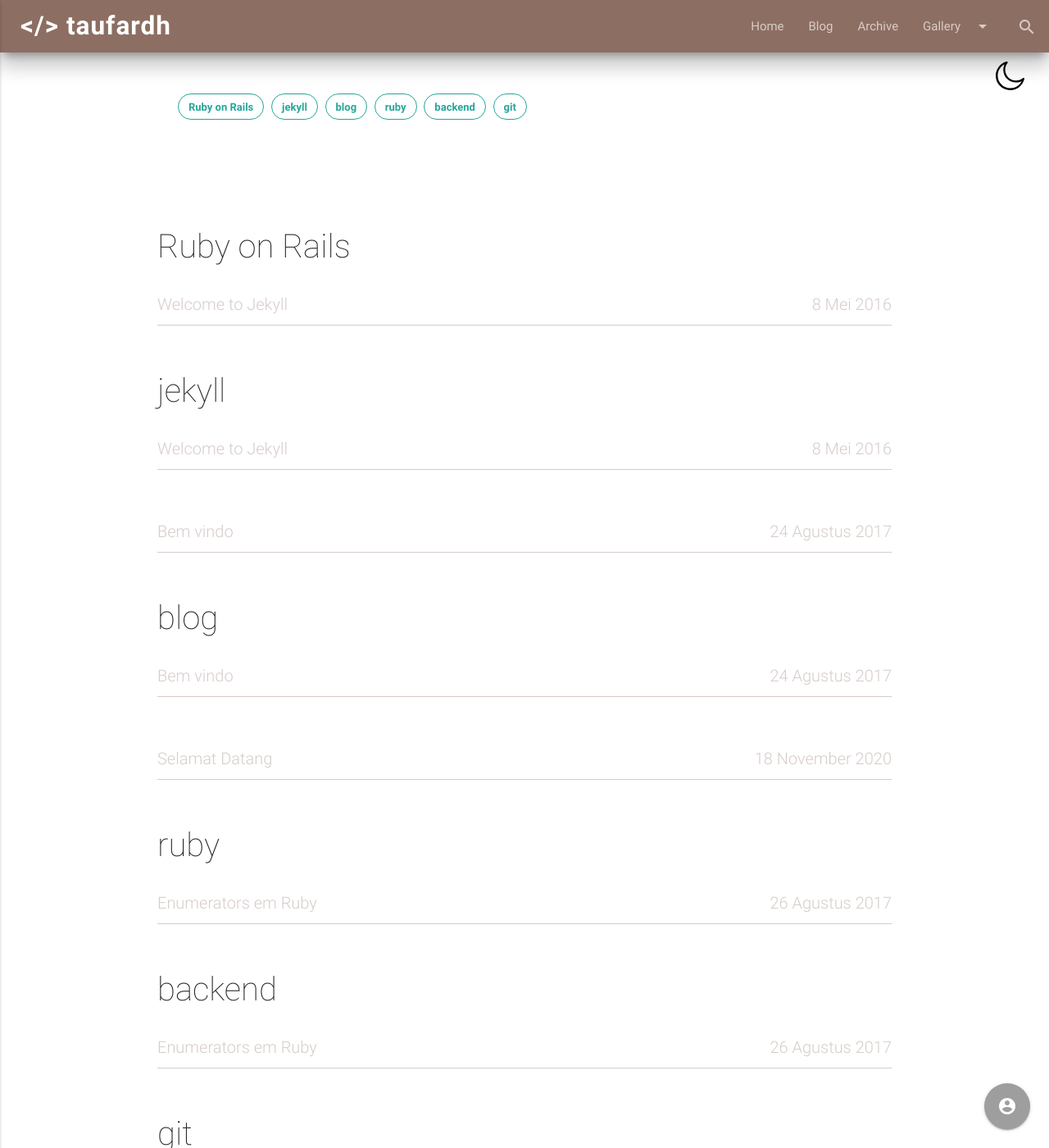
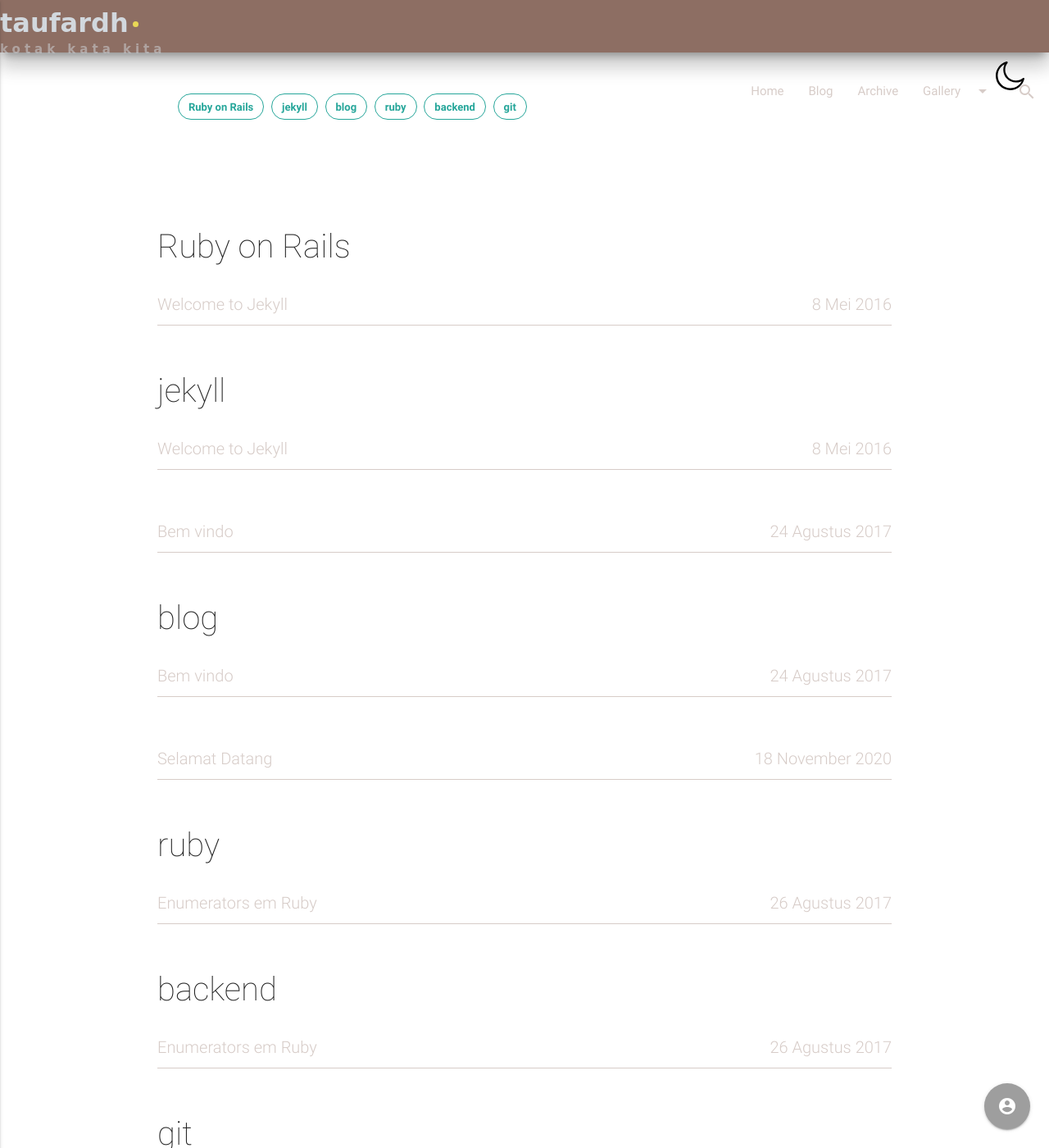
Before and after one commit to taufardh/old_project, a Jekyll site: the page built from tags.html, in a window 1280 px wide and 1400 px high. Shown: the whole window at 82% size. Built offline with Jekyll 4.4.1, drawn with Linux system fonts in a browser that asks for light colours.

Commit message:
stylized title

```diff
--- a/_includes/header.html
+++ b/_includes/header.html
@@ -14,5 +14,167 @@
 
     <link href="{{ "/assets/css/main.css" | prepend: site.baseurl }}" type="text/css" rel="stylesheet" media="screen,projection"/>
     <link href="{{ "/assets/css/preloader.css" | prepend: site.baseurl }}" type="text/css" rel="stylesheet" media="screen,projection"/>
+
+    <style>
+        .boxweb {
+          position: relative;
+          display: flex;
+          justify-content: center;
+          flex-direction: column;
+          }
+          .boxweb .titleweb {
+          width: 100%;
+          position: relative;
+          display: flex;
+          align-items: center;
+          height: 50px;
+          }
+          .boxweb .titleweb .blockweb {
+          width: 0%;
+          height: inherit;
+          background: #ffb510;
+          position: absolute;
+          animation: mainBlock 2s cubic-bezier(0.74, 0.06, 0.4, 0.92) forwards;
+          display: flex;
+          }
+          .boxweb .titleweb h1 {
+          font-family: 'Comic Sans MS';
+          font-weight: bold;
+          color: #d2d8de;
+          font-size: 32px;
+          -webkit-animation: mainFadeIn 2s forwards;
+          -o-animation: mainFadeIn 2s forwards;
+          animation: mainFadeIn 2s forwards;
+          animation-delay: 1.6s;
+          opacity: 0;
+          display: flex;
+          align-items: baseline;
+          position: relative;
+          }
+          .boxweb .titleweb h1 span {
+          width: 0px;
+          height: 0px;
+          -webkit-border-radius: 50%;
+          -moz-border-radius: 50%;
+          border-radius: 50%;
+          background: #ffb510;
+          -webkit-animation: load 0.6s cubic-bezier(0.74, 0.06, 0.4, 0.92) forwards;
+          animation: popIn 0.8s cubic-bezier(0.74, 0.06, 0.4, 0.92) forwards;
+          animation-delay: 2s;
+          margin-left: 5px;
+          margin-top: -10px;
+          position: absolute;
+          bottom: 13px;
+          right: -12px;
+          }
+          .boxweb .roleweb {
+          width: 100%;
+          position: relative;
+          display: flex;
+          align-items: center;
+          height: 39px;
+          margin-top: -10px;
+          }
+          .boxweb .roleweb .blockweb {
+          width: 0%;
+          height: inherit;
+          background: #e91e63;
+          position: absolute;
+          animation: secBlock 2s cubic-bezier(0.74, 0.06, 0.4, 0.92) forwards;
+          animation-delay: 2s;
+          display: flex;
+          }
+          .boxweb .roleweb p {
+          font-family: 'Comic Sans MS';
+          font-weight: bold;
+          animation: secFadeIn 2s forwards;
+          animation-delay: 3.2s;
+          opacity: 0;
+          /*font-weight: 400;
+          font-family: 'Lato';*/
+          color: #d2d8de;
+          font-size: 15px;
+          /* text-transform: uppercase; */
+          letter-spacing: 5px;
+          }
+          @keyframes mainBlock {
+          0% {
+            width: 0%;
+            left: 0;
+          }
+          50% {
+            width: 100%;
+            left: 0;
+          }
+          100% {
+            width: 0;
+            left: 100%;
+          }
+          }
+          @keyframes secBlock {
+          0% {
+            width: 0%;
+            left: 0;
+          }
+          50% {
+            width: 100%;
+            left: 0;
+          }
+          100% {
+            width: 0;
+            left: 100%;
+          }
+          }
+          @keyframes mainFadeIn {
+          0% {
+            opacity: 0;
+          }
+          100% {
+            opacity: 1;
+          }
+          }
+          @keyframes popIn {
+          0% {
+            width: 0px;
+            height: 0px;
+            background: #e9d856;
+            border: 0px solid #ddd;
+            opacity: 0;
+          }
+          50% {
+            width: 10px;
+            height: 10px;
+            background: #e9d856;
+            opacity: 1;
+            bottom: 45px;
+          }
+          65% {
+            width: 7px;
+            height: 7px;
+            bottom: 0px;
+            width: 15px;
+          }
+          80% {
+            width: 10px;
+            height: 10px;
+            bottom: 20px;
+          }
+          100% {
+            width: 7px;
+            height: 7px;
+            background: #e9d856;
+            border: 0px solid #222;
+            bottom: 13px;
+          }
+          }
+          @keyframes secFadeIn {
+          0% {
+            opacity: 0;
+          }
+          100% {
+            opacity: 0.5;
+          }
+          }
+    </style>
   </head>
   <body>
--- a/_includes/navbar.html
+++ b/_includes/navbar.html
@@ -1,7 +1,17 @@
 <div class="navbar-fixed">
   <nav class="z-depth-5" role="navigation">
     <div class="nav-wrapper main-nav">
-      <a href="#" class="brand-logo">&lt;/&gt; {{ site.username  }}</a>
+      <!-- <a href="#" class="brand-logo">&lt;/&gt; {{ site.username  }}</a> -->
+      <div class="boxweb">
+        <div class="titleweb">
+            <span class="blockweb"></span>
+            <h1>{{site.username}}<span></span></h1>
+        </div>
+        <div class="roleweb">
+            <div class="blockweb"></div>
+            <p>kotak kata kita</p>
+        </div>
+      </div>
       <a href="#" data-activates="nav-mobile" class="button-collapse"><i class="material-icons">menu</i></a>
       <ul class="right hide-on-med-and-down">
 				{% for link in site.links %}
```
